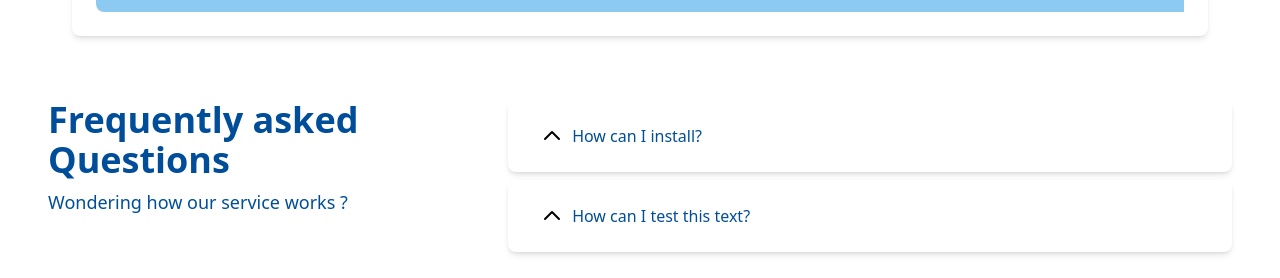
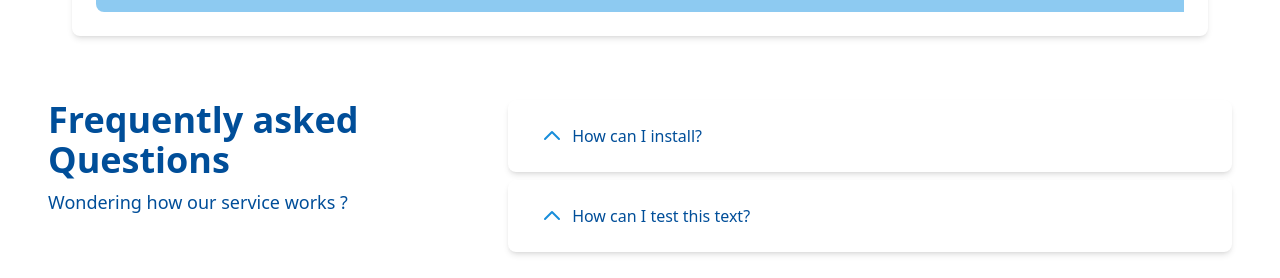
Before and after one commit to qlawmarq/next-tailwind-landing-page, a Next.js app: page / in a window 1280 px wide. Shown: the part 1600-1878 px from the top of the page. Built offline with nearby package versions, Linux system fonts and the light colour scheme.

Commit message:
update Accordion chevron color

```diff
--- a/components/molecules/Accordion/index.tsx
+++ b/components/molecules/Accordion/index.tsx
@@ -32,7 +32,7 @@ export const Accordion: React.FC<Props & HTMLAttributes<HTMLElement>> = ({
           <Paragraph>{question}</Paragraph>
         </div>
         <div className="px-2">
-          <div>
+          <div className='text-primary-600'>
             {isOpen ? (
               <ChevronDownIcon className="h-6 w-6" />
             ) : (
```
